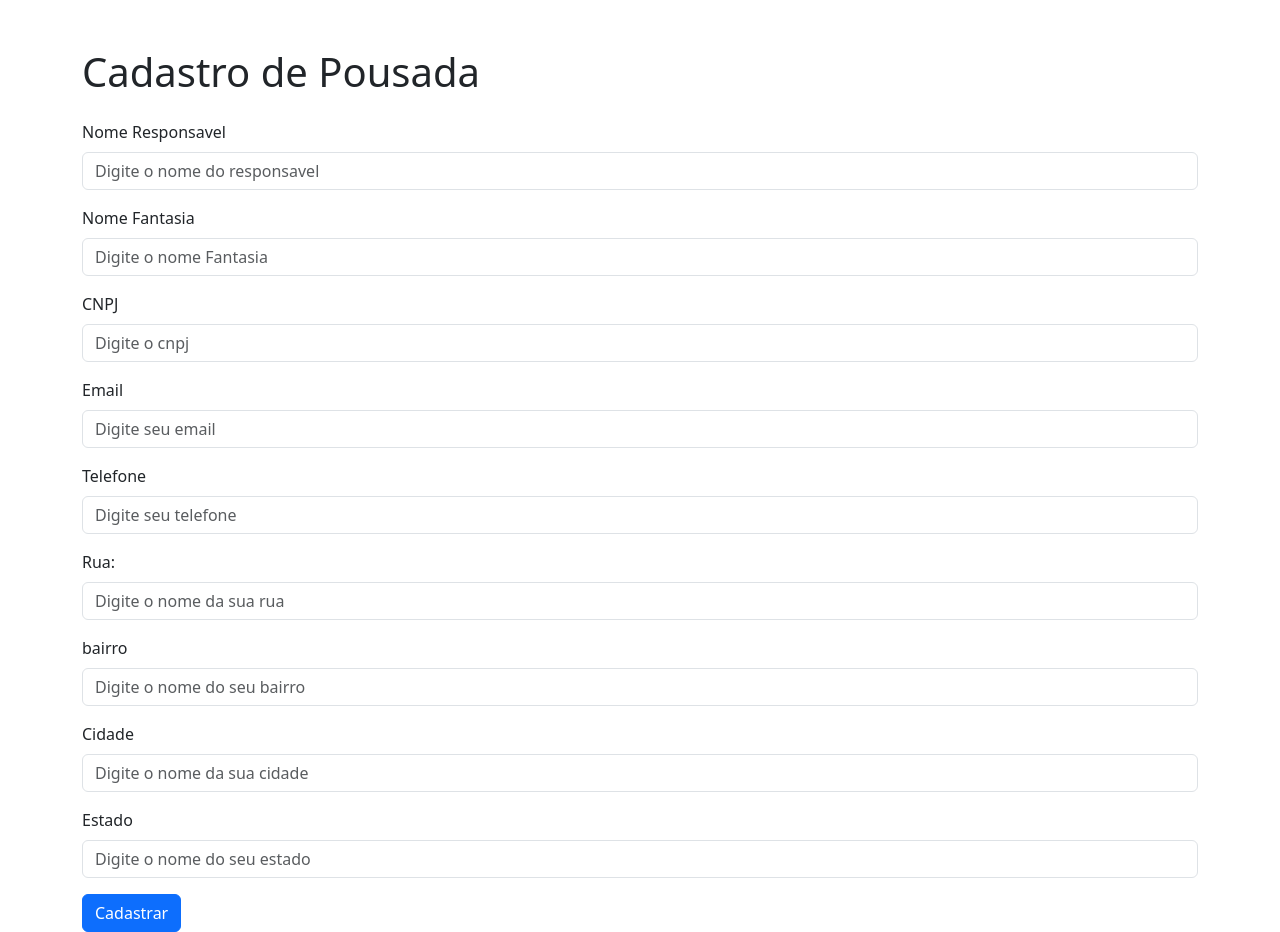
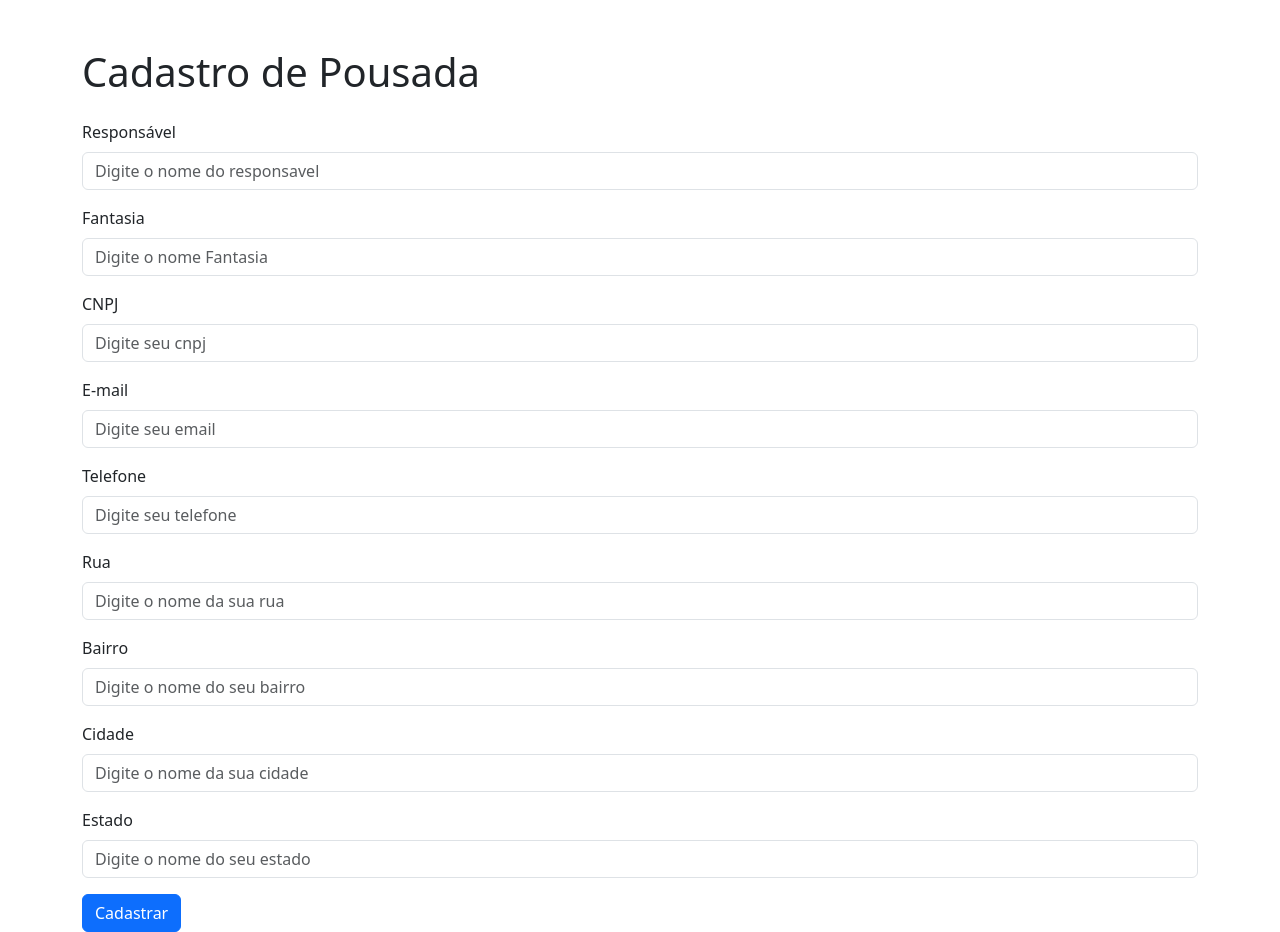
Before and after one commit to alexandredev45/ParatyTur, a PHP site: page /cad_usuario.html in a window 1280 px wide. Run offline with PHP 8.4, Linux system fonts and the light colour scheme; some libraries are stand-ins or nearby versions.

Commit message:
Mudança
Mudança no form do usuario

```diff
--- a/cad_usuario.html
+++ b/cad_usuario.html
@@ -15,19 +15,19 @@
         <h1 class="mb-4">Cadastro de Pousada</h1>
         <form>
             <div class="mb-3">
-                <label for="nome" class="form-label">Nome Responsavel</label>
+                <label for="nome" class="form-label">Responsável</label>
                 <input type="text" class="form-control" id="nome" name="nome" placeholder="Digite o nome do responsavel" required>
             </div>
             <div class="mb-3">
-                <label for="nome" class="form-label">Nome Fantasia</label>
+                <label for="nome" class="form-label">Fantasia</label>
                 <input type="text" class="form-control" id="nome_fantisia" name="nome_fantasia" placeholder="Digite o nome Fantasia" required>
             </div>
             <div class="mb-3">
                 <label for="nome" class="form-label">CNPJ</label>
-                <input type="text" class="form-control" id="cnpj" name="cnpj" placeholder="Digite o cnpj" required>
+                <input type="text" class="form-control" id="cnpj" name="cnpj" placeholder="Digite seu cnpj" required>
             </div>
             <div class="mb-3">
-                <label for="nome" class="form-label">Email</label>
+                <label for="nome" class="form-label">E-mail</label>
                 <input type="text" class="form-control" id="email" name="email" placeholder="Digite seu email" required>
             </div>
             <div class="mb-3">
@@ -36,11 +36,11 @@
             </div>
 
             <div class="mb-3">
-                <label for="nome" class="form-label">Rua:</label>
+                <label for="nome" class="form-label">Rua</label>
                 <input type="text" class="form-control" id="rua" name="rua" placeholder="Digite o nome da sua rua" required>
             </div>
             <div class="mb-3">
-                <label for="nome" class="form-label">bairro</label>
+                <label for="nome" class="form-label">Bairro</label>
                 <input type="text" class="form-control" id="bairro" name="bairro" placeholder="Digite o nome do seu bairro" required>
             </div>
             <div class="mb-3">
--- a/movimento/login.php
+++ b/movimento/login.php
@@ -26,7 +26,7 @@ if ($_SERVER['REQUEST_METHOD'] === 'POST') {
     if ($conexao->query($mysql) === TRUE) {
         // Credenciais inseridas com sucesso.
         echo "Registro inserido com sucesso.";
-        //header("Location: tela_adm.html"); // Caso esteja tudo certo, redireciona para index.html
+        //header("Location: tela_adm.html"); // Caso esteja tudo certo, redireciona para tela_adm.html
         exit();
     } else {
         // Caso ocorra algum erro ao inserir as credenciais, exiba uma mensagem de erro.
```
